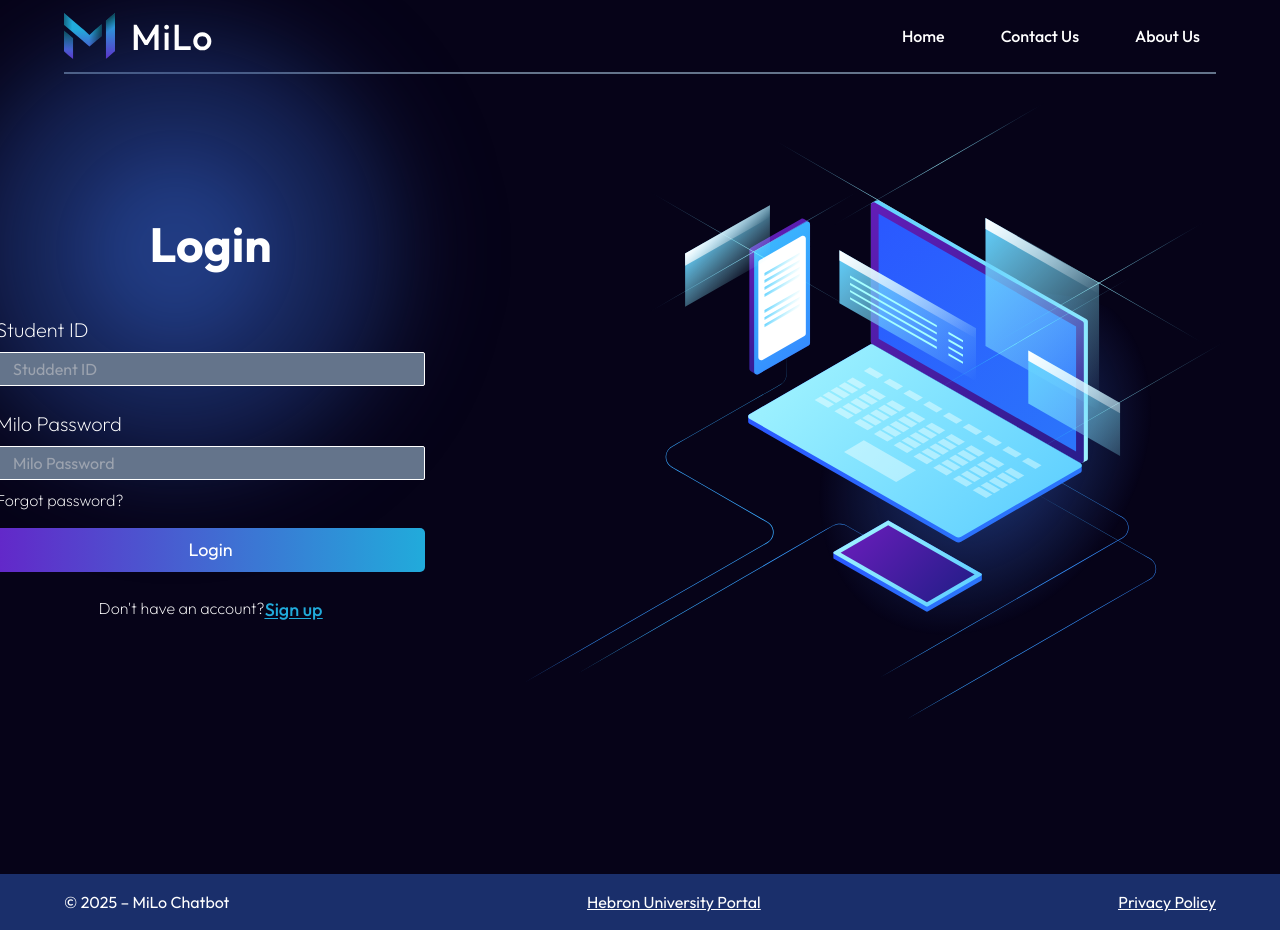
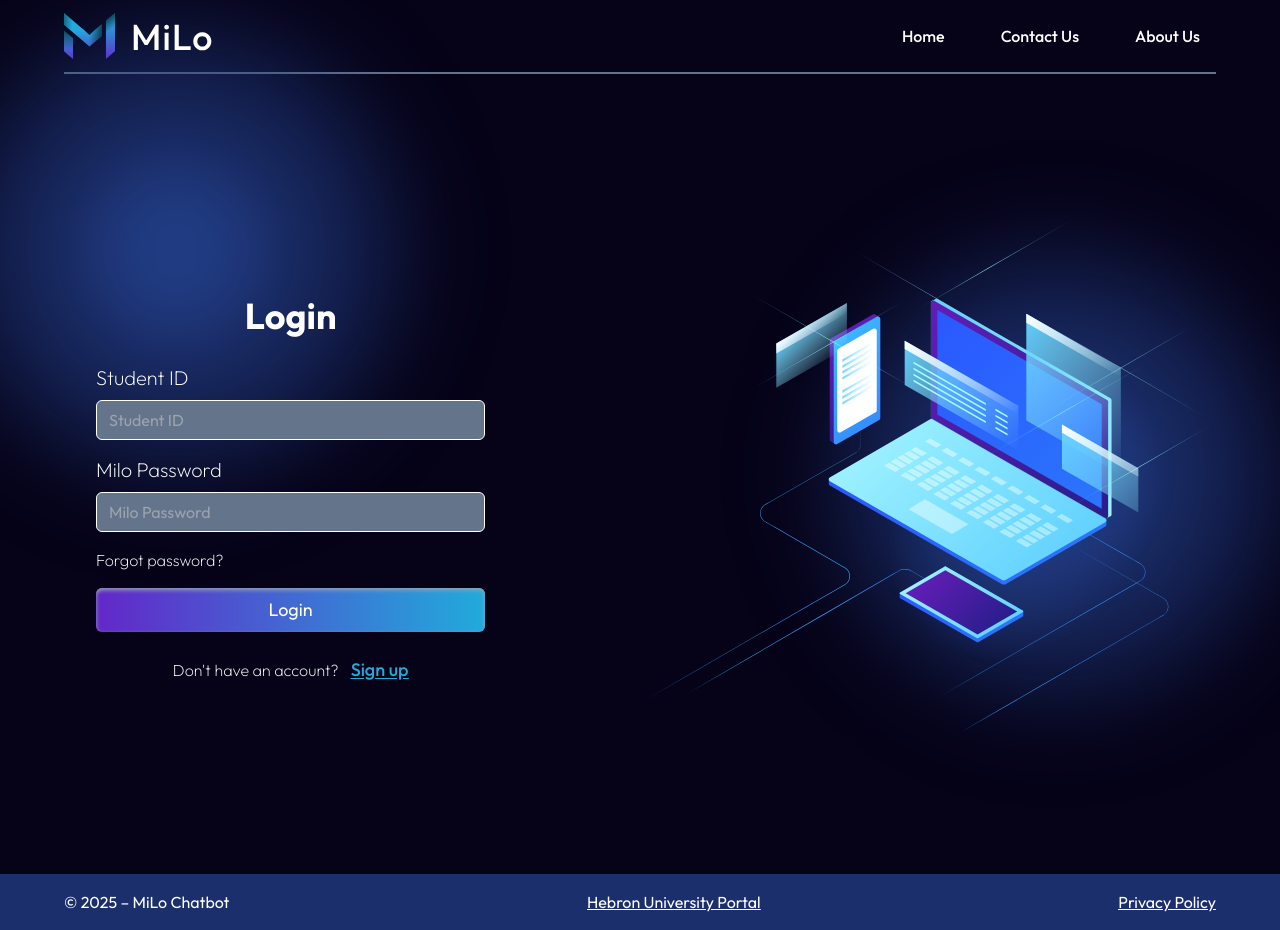
Before and after one commit to aya-soghayyer/Chatbot, a React (Vite) app: page /login in a window 1280 px wide. Built offline with nearby package versions, Linux system fonts and the light colour scheme.

Commit message:
updatessss

```diff
--- a/src/Compononts/Header/user/LoginHeader.jsx
+++ b/src/Compononts/Header/user/LoginHeader.jsx
@@ -3,29 +3,28 @@ import Frame from "../../../assets/images/Frame.svg";
 import { Link, useNavigate } from "react-router-dom";
 
 function LoginHeader() {
-    const [isInvalidID, setInvalidID] = useState(false)
-    const [isInvalidMilo, setInvalidMilo] = useState(false)
+  const [isInvalidID, setInvalidID] = useState(false);
+  const [isInvalidMilo, setInvalidMilo] = useState(false);
   const [isSuccess, setSuccess] = useState("");
   const [isError, setError] = useState("");
-    const navigate = useNavigate()
-
+  const navigate = useNavigate();
 
   const [formData, setFormData] = useState({
     studentId: "",
-        miloPassword: ""
+    miloPassword: "",
   });
 
   const handleChange = (e) => {
     setFormData({ ...formData, [e.target.name]: e.target.value });
-        console.log(e.target.name , e.target.value)
+    console.log(e.target.name, e.target.value);
   };
-    console.log(formData)
+
+  console.log(formData);
+
   const handleSubmit = async (e) => {
     e.preventDefault();
     setSuccess("");
     setError("");
-        const tokenCook= document.cookie ="username=JohnDoe; expires=Fri, 31 Dec 2025 23:59:59 GMT";
-        console.log(tokenCook)
 
     try {
       const response = await fetch("http://localhost:8000/user/login", {
@@ -41,52 +40,61 @@ function LoginHeader() {
       });
 
       const data = await response.json();
+      console.log("Response:", data);
 
-
-            console.log(data.token)
-
-            console.log("Response:", data);
+      if (response.ok) {
+        navigate("/userchat"); // Navigate on successful login
+      }
     } catch (error) {
       console.error("Error:", error);
+      setError("Login failed. Please try again.");
     }
   };
+
   return (
-        <>
-            <header className="wrapper py-16  z-50 font-Outfit text-white">
-                <div className="flex flex-col pb-32 2md:flex-row gap-30 items-center justify-between gap-3">
-                    <div className="w-full 2md:w-[40%] -ml-20 mt-12">
-                        <h2 className=" text-4xl 2md:text-5xl flex justify-center line font-bold mb-6 capitalize ">
+    <header className="wrapper py-4 md:py-2 2xl:py-16 z-50 font-Outfit text-white">
+      <div className="flex flex-col md:flex-row md:gap-6 2xl:gap-12 items-center justify-between">
+        {/* Form Section */}
+        <div className="grid items-center w-full md:p-5 md:w-2/5 2xl:w-full  2xl:-ml-20 mt-8 2xl:mt-12">
+          <h2 className="text-3xl md:text-4xl 2xl:text-5xl flex justify-center font-bold mb-4 md:mb-3 2xl:mb-8 capitalize">
             Login
           </h2>
           <form onSubmit={handleSubmit} method="post" className="w-full">
-                            <div className="grid justify-items-start gap-2 px-5 py-6">
-                                <label htmlFor="studentId" className="text-xl font-extralight">
+            <div className="grid justify-items-start gap-2 px-4 md:px-5 2xl:px-6 py-4 2xl:py-8">
+              <label
+                htmlFor="studentId"
+                className="text-lg md:text-xl 2xl:text-2xl font-extralight"
+              >
                 Student ID
               </label>
               <input
                 type="text"
                 id="studentId"
-                                    className={`border p-4 h-4 w-full  bg-slate-500 border-white rounded-sm ${isInvalidID ? 'invalid:border-red-500 ' : 'border-white '}   `}
-                                    onFocus={() => setInvalidID(true)} name="studentId"
-                                    placeholder="Studdent ID"
+                className={`border p-3 2xl:p-5 h-12 md:h-10 2xl:h-16 w-full bg-slate-500 border-white rounded-md ${
+                  isInvalidID ? "invalid:border-red-500" : "border-white"
+                }`}
+                onFocus={() => setInvalidID(true)}
+                name="studentId"
+                placeholder="Student ID"
                 required
                 value={formData.studentId}
                 onChange={handleChange}
                 pattern="[0-9]{8}"
-                                    size={7}
               />
             </div>
-                            <div className="grid justify-items-start gap-2 px-5 pb-2">
+            <div className="grid justify-items-start gap-2 px-4 md:px-5 2xl:px-6 pb-2 md:pb-4 2xl:pb-6">
               <label
-                                    htmlFor="password milo"
-                                    className="text-xl font-extralight"
+                htmlFor="miloPassword"
+                className="text-lg md:text-xl 2xl:text-2xl font-extralight"
               >
                 Milo Password
               </label>
               <input
                 type="password"
                 id="miloPassword"
-                                    className={`border p-4 h-4 w-full  bg-slate-500 border-white rounded-sm ${isInvalidMilo ? 'invalid:border-red-500 ' : 'border-white '}   `}
+                className={`border p-3 2xl:p-5 h-12 md:h-10 2xl:h-16 w-full bg-slate-500 border-white rounded-md ${
+                    isInvalidMilo ? "invalid:border-red-500" : "border-white"
+                }`}
                 onFocus={() => setInvalidMilo(true)}
                 name="miloPassword"
                 placeholder="Milo Password"
@@ -95,31 +103,38 @@ function LoginHeader() {
                 value={formData.miloPassword}
               />
             </div>
-                            <Link to="/" className="p-5 pt-1 text-base font-extralight">
+            <Link
+              to="/"
+              className="px-4 md:px-5 2xl:px-6 pt-1 text-sm md:text-base 2xl:text-lg font-extralight"
+            >
               Forgot password?
             </Link>
-                        <div className="px-5 w-full">
-                                    <button type="submit" onClick={()=>{navigate('/userchat')}} className="w-full mt-4  px-5 py-2 rounded-[5px] capitalize text-lg font-normal bg-gradient-to-r from-[#6327C9]  to-[#21ABDB] ">
+            <div className="px-4 md:px-5 2xl:px-6 w-full">
+              <button
+                type="submit"
+                className="w-full mt-3 md:mt-4 2xl:mt-6 px-4 md:px-5 2xl:px-6 py-2  2xl:py-3 rounded-md capitalize text-base md:text-lg 2xl:text-xl font-normal bg-gradient-to-r  from-gradientPurple to-gradientSkyBlue shadow-inner shadow-slate-400 hover:"
+              >
                 Login
               </button>
             </div>
           </form>
 
-                        <div className="flex justify-center">
-                            <span className="text-base font-extralight my-6">
+          <div className="flex flex-col md:flex-row justify-center items-center gap-2 md:gap-3 2xl:gap-4 mt-4 md:mt-6 2xl:mt-8">
+            <span className="text-sm md:text-base 2xl:text-lg font-extralight">
               Don't have an account?
             </span>
-                            <div className="text-lg font-medium flex justify-center my-6 underline underline-offset-2 text-[#21ABDB]">
+            <div className="text-base md:text-lg 2xl:text-xl font-medium underline underline-offset-2 text-[#21ABDB]">
               <Link to="/Signup">Sign up</Link>
             </div>
           </div>
         </div>
-                    <div className="w-full 2md:w-[60%] ">
+
+        {/* Image Section */}
+        <div className="z-10 w-full hidden md:inline-flex md:w-1/2 2xl:w-full mt-6 md:mt-0">
           <img className="w-full" src={Frame} alt="computer" />
         </div>
       </div>
     </header>
-        </>
   );
 }
 
--- a/src/views/Login.jsx
+++ b/src/views/Login.jsx
@@ -5,14 +5,14 @@ import LoginHeader from "../Compononts/Header/user/LoginHeader";
 function Login() {
   return (
     <>
-        <div className="bg-Primary h-full items-center md:h-screen md:flex md:justify-end md:items-center 2xl:h-screen 2xl:flex 2xl:justify-center 2xl:items-center relative">
+      <div className="bg-Primary h-full items-center md:h-screen md:flex md:justify-end md:items-center 2xl:h-screen 2xl:flex 2xl:justify-center 2xl:items-center relative">
           <div className="absolute right-3 -top-12  md:-mt-28 md:right-[63rem] 2xl:-left-64 2xl:-top-24">
             <Circle />
           </div>
-          <div className="2xl:flex 2xl:justify-center z-10 md:w-11/12 2xl:w-11/12 2xl:-mt-16 md:absolute md:left-14">
+          <div className=" 2xl:flex 2xl:justify-center md:w-11/12 2xl:w-11/12 2xl:-mt-16 md:absolute md:left-14">
             <LoginHeader />
           </div>
-          <div className="absolute hidden md:top-16 md:visible md:right-32 2xl:visible 2xl:top-40 2xl:right-11">
+          <div className="absolute hidden md:inline-flex md:top-16 md:right-32 2xl:visible 2xl:top-40 2xl:right-11">
             <Circle />
           </div>
       </div>
```
Lines whose indentation alone changed are shown as unchanged.
